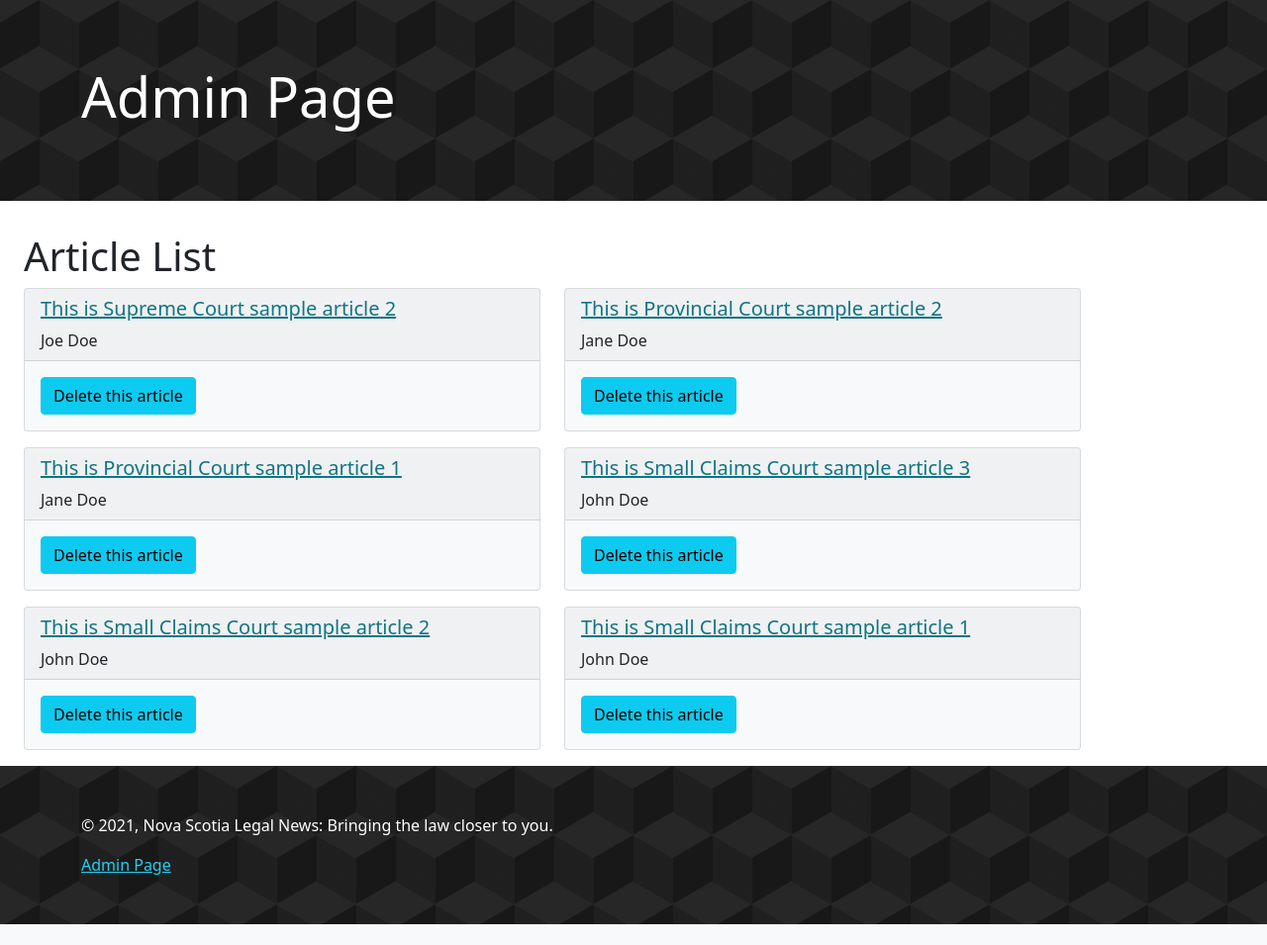
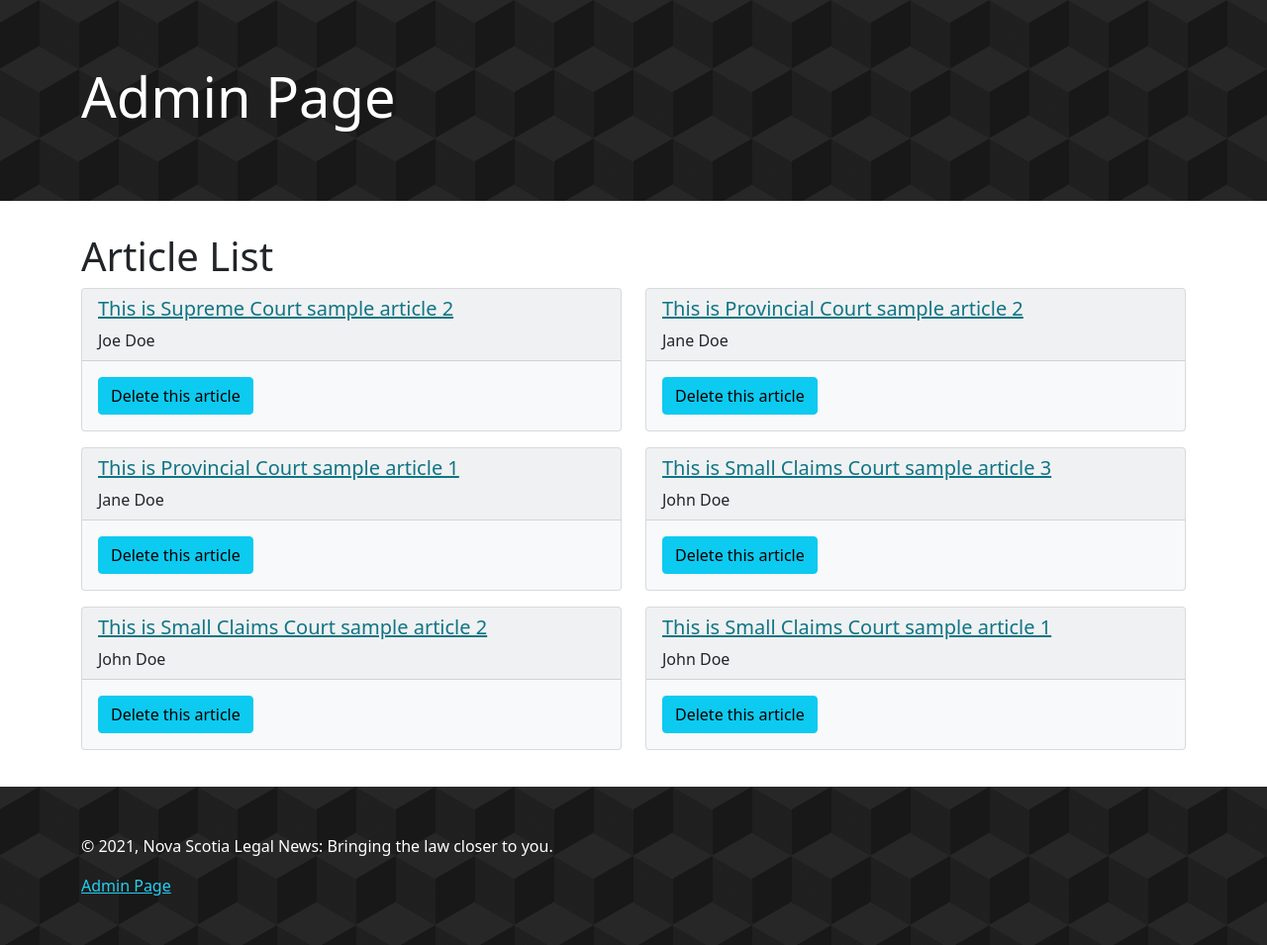
Before and after one commit to LiamOsler/NewsWebsite, a PHP site: page /admin.php in a window 1280 px wide. Shown: the part 64-1019 px from the top of the page at 99% size. Before the commit the page ends 998 px from the top, so only its background shows below. Run offline with PHP 8.4, Linux system fonts and the light colour scheme; data comes from the database, SQL or seed files in the repository; some libraries are stand-ins or nearby versions.

Commit message:
styling fixes to admin page

```diff
--- a/website/admin.php
+++ b/website/admin.php
@@ -28,7 +28,8 @@
         </div>
     </div>
 
-    <div class ="row container">
+    <div class ="container adminpage">
+        <div class ="row">
         <h1>Article List</h1>
         <?php
             $querySQL = "   SELECT articles.articleID, articleText, articleCommentCount, authorName, outletName, articleHeadline FROM articles
@@ -62,6 +63,8 @@
             } //Close foreach($result as $article)
         ?>
     </div>
+
+    </div>
 </main>
 
 <?php include "inc/footer.php" ?>
--- a/website/css/main.css
+++ b/website/css/main.css
@@ -178,3 +178,7 @@ main{
 .loginfailed{
     text-align: center;
 }
+
+.adminpage{
+    min-height: 70vh;
+}
```
